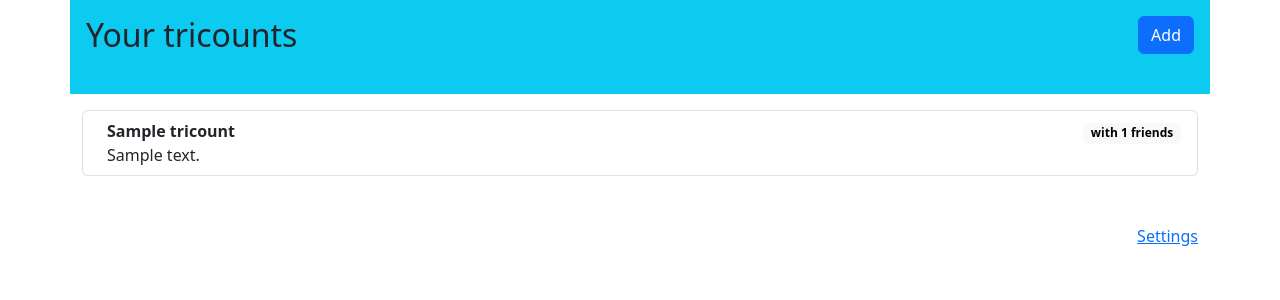
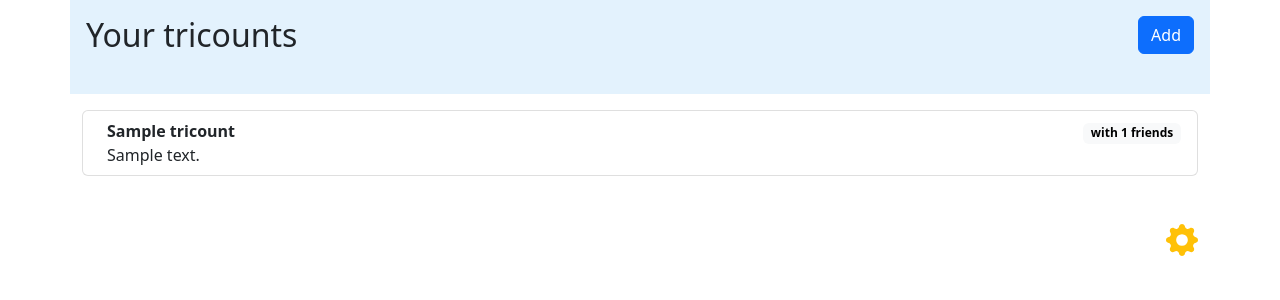
Before and after one commit to senolkacar/PRWB-2223, a PHP site: the page made by view/view_list_tricount.php in a window 1280 px wide. Shown: the top 300 px of the page. Run offline with PHP 8.4, Linux system fonts and the light colour scheme; the template is opened without the code that fills it: most values are stand-ins (such as "Sample title", 1, 10 or a date in 2020); some libraries are stand-ins or nearby versions.

Commit message:
feat(list tricount):modify css

```diff
--- a/view/view_list_tricount.php
+++ b/view/view_list_tricount.php
@@ -12,7 +12,7 @@
 
     </head>
     <body >
-        <div  class="container p-3 mb-3 bg-info text-dark">
+        <div  class="container p-3 mb-3 text-dark" style="background-color: #E3F2FD;">
             <div class="d-flex justify-content-between mb-3">
                 <div class="h2">Your tricounts </div>
                 <a href="tricount/add_tricount"><button type="button"
@@ -52,10 +52,12 @@
         </div>
 
         <br><br>
-        <div class="container-sm">
-        <a href="user/settings" class="float-end"> Settings
-        <i class="bi bi-gear-fill"></i>
-        </a>
+        <div class="container-sm" style="margin-bottom:42px">
+            <a href="user/settings" class="float-end">
+                <svg xmlns="http://www.w3.org/2000/svg" width="32" height="32" fill="#FFC107" class="bi bi-gear-fill" viewBox="0 0 16 16">
+                    <path d="M9.405 1.05c-.413-1.4-2.397-1.4-2.81 0l-.1.34a1.464 1.464 0 0 1-2.105.872l-.31-.17c-1.283-.698-2.686.705-1.987 1.987l.169.311c.446.82.023 1.841-.872 2.105l-.34.1c-1.4.413-1.4 2.397 0 2.81l.34.1a1.464 1.464 0 0 1 .872 2.105l-.17.31c-.698 1.283.705 2.686 1.987 1.987l.311-.169a1.464 1.464 0 0 1 2.105.872l.1.34c.413 1.4 2.397 1.4 2.81 0l.1-.34a1.464 1.464 0 0 1 2.105-.872l.31.17c1.283.698 2.686-.705 1.987-1.987l-.169-.311a1.464 1.464 0 0 1 .872-2.105l.34-.1c1.4-.413 1.4-2.397 0-2.81l-.34-.1a1.464 1.464 0 0 1-.872-2.105l.17-.31c.698-1.283-.705-2.686-1.987-1.987l-.311.169a1.464 1.464 0 0 1-2.105-.872l-.1-.34zM8 10.93a2.929 2.929 0 1 1 0-5.86 2.929 2.929 0 0 1 0 5.858z"/>
+                </svg>
+            </a>
         </div>
 
 
```
